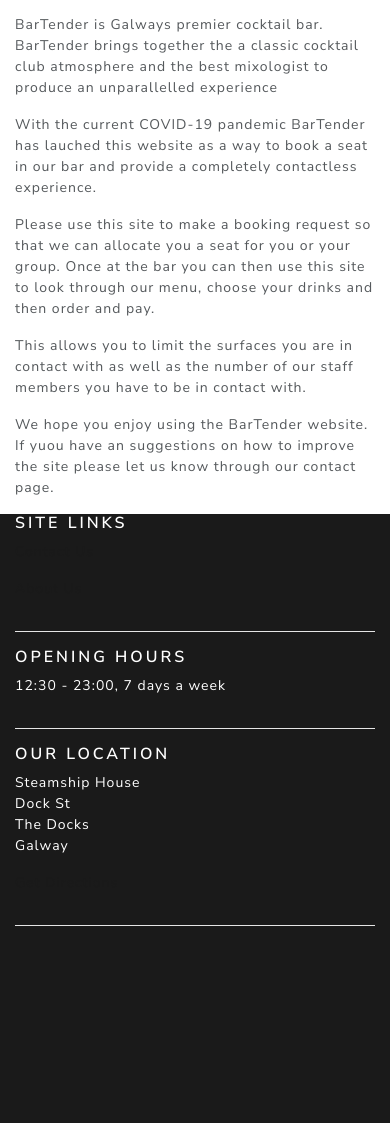
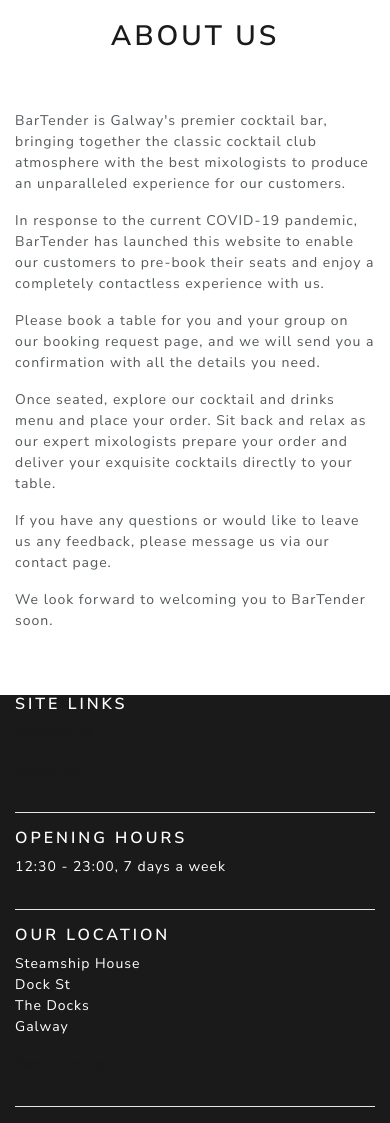
Before and after one commit to DarrenCoppinger/milestone-project-4, a Django app: page /pages/about/ in a window 390 px wide; the page is wider, and only the part inside the window is pictured. Shown: the part 423-1546 px from the top of that part. Before the commit the page ends 1349 px from the top of that part, so only its background shows below. Run offline with Django 3.2, Linux system fonts and the light colour scheme; some libraries are stand-ins or nearby versions.

Commit message:
Update README testing and deloyment sections and about.html text

```diff
--- a/booking/views.py
+++ b/booking/views.py
@@ -41,7 +41,7 @@
             messages.success(
                 request,
                 """
-                Your have requested a booking.
+                You have requested a booking.
                 A member of our staff will be in touch
                 shortly to confirm your booking.
                 """
--- a/checkout/test_views.py
+++ b/checkout/test_views.py
@@ -62,7 +62,7 @@
 
         self.assertRaisesMessage(
             messages.success,
-            "Your have successfully paid")
+            "You have successfully paid")
 
         page = self.client.get("/checkout/")
         self.assertEqual(page.status_code, 200)
--- a/checkout/views.py
+++ b/checkout/views.py
@@ -46,7 +46,7 @@
                 messages.error(request, "Your card was declined!")
 
             if customer.paid:
-                messages.success(request, "Your have successfully paid")
+                messages.success(request, "You have successfully paid")
                 request.session['cart'] = {}
                 return redirect(reverse('products'))
             else:
--- a/pages/templates/about.html
+++ b/pages/templates/about.html
@@ -5,20 +5,17 @@
 {% block content %}
 <main>
     <div class="container">
-        <div class="row d-flex justify-content-center">
-            <div class="col-12 col-md-10 text-center">
-                <h2>
-                    About Us
-                </h2>
+        <div class="row d-flex content-bubble">
+            <div class="coffset-0 col-12 offset-md-2 col-md-8 pt-5 text-center">
+                <h2>About Us</h2>
             </div>
-        </div>
-        <div class="row content-bubble">
-            <div class="offset-0 col-12 offset-md-2 col-md-8">
-                <p>BarTender is Galways premier cocktail bar. BarTender brings together the a classic cocktail club atmosphere and the best mixologist to produce an unparallelled experience</p>
-                <p>With the current COVID-19 pandemic BarTender has lauched this website as a way to book a seat in our bar and provide a completely contactless experience.</p>
-                <p>Please use this site to make a booking request so that we can allocate you a seat for you or your group. Once at the bar you can then use this site to look through our menu, choose your drinks and then order and pay.</p>
-                <p>This allows you to limit the surfaces you are in contact with as well as the number of our staff members you have to be in contact with.</p>
-                <p>We hope you enjoy using the BarTender website. If yuou have an suggestions on how to improve the site please let us know through our contact page.</p>
+            <div class="offset-0 col-12 offset-md-2 col-md-8 py-5">
+                <p>BarTender is Galway's premier cocktail bar, bringing together the classic cocktail club atmosphere with the best mixologists to produce an unparalleled experience for our customers.</p>
+                <p>In response to the current COVID-19 pandemic, BarTender has launched this website to enable our customers to pre-book their seats and enjoy a completely contactless experience with us.</p>
+                <p>Please book a table for you and your group on our booking request page, and we will send you a confirmation with all the details you need. </p>
+                <p>Once seated, explore our cocktail and drinks menu and place your order. Sit back and relax as our expert mixologists prepare your order and deliver your exquisite cocktails directly to your table.</p>
+                <p>If you have any questions or would like to leave us any feedback, please message us via our contact page.</p>
+                <p>We look forward to welcoming you to BarTender soon.</p>
             </div>
         </div>
     </div>
--- a/templates/base.html
+++ b/templates/base.html
@@ -104,7 +104,7 @@
                         <h5 class="text-white">Our Location</h5>
                         <p>Steamship House <br> Dock St <br> The Docks <br> Galway</p>
                         <p><a class="footer-link" target="_blank" href="
-                        https://www.google.com/maps/dir/53.26975,-9.0518889/53.2698142,-9.0518728/@53.2695552,-9.0519528,19z/data=!3m1!4b1!4m2!4m1!3e0">Get Directions</a></p>
+                        https://www.google.com/maps/dir//53.26975,-9.0518889/">Get Directions</a></p>
                 </div>
                 <div class="col-12 d-block d-sm-none">
                     <hr class="bg-white">
```
Also changed, not shown: pages/templates/contact.html (+3 -5 lines), README.md.
